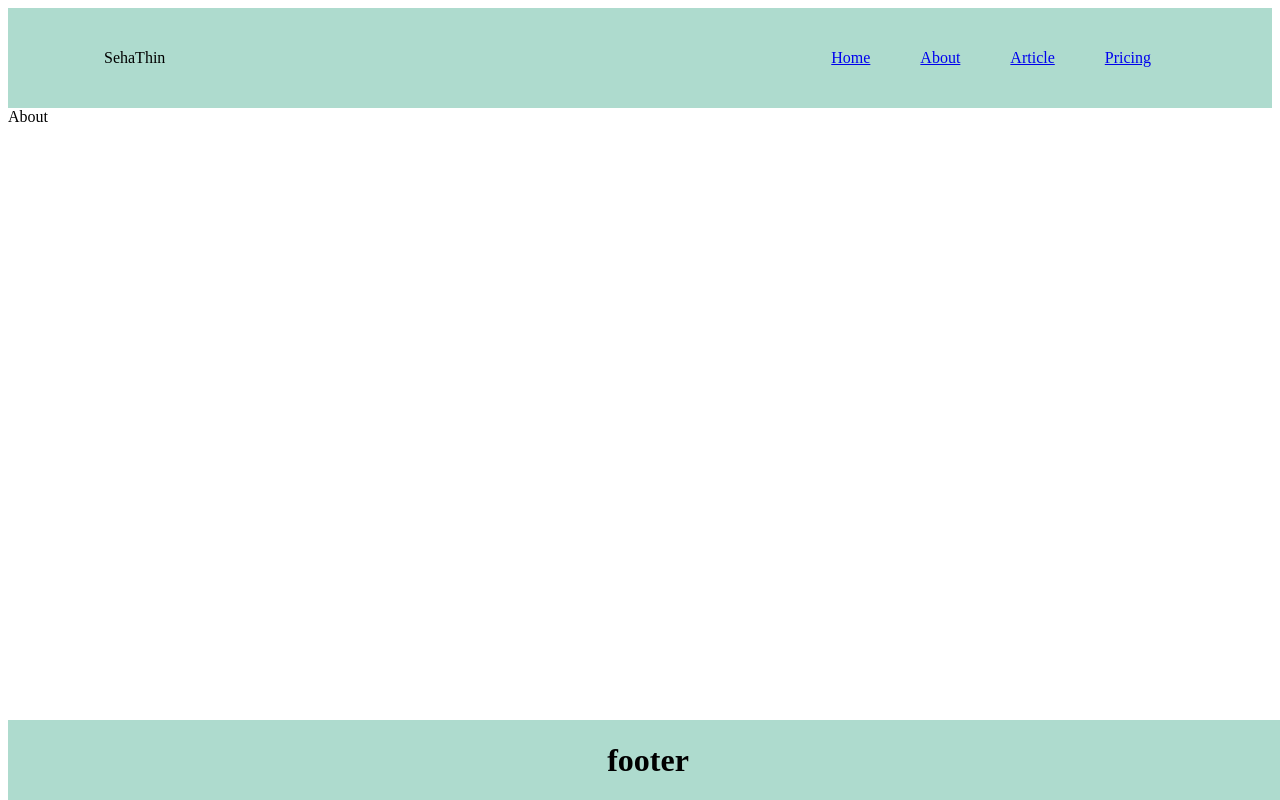
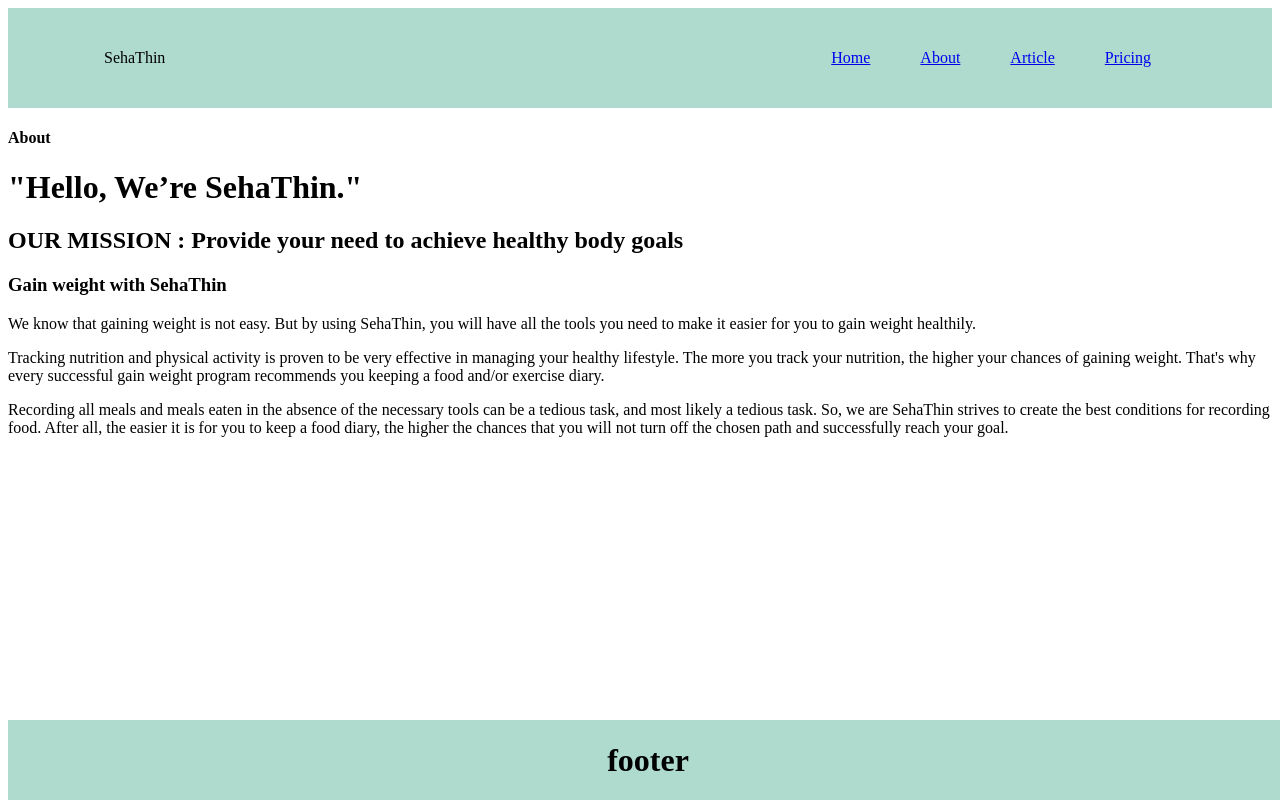
Before and after one commit to allfelaapk/sehathin-new, a React (Create React App) app: page /about in a window 1280 px wide. Built offline with nearby package versions, Linux system fonts and the light colour scheme.

Commit message:
Struktur about

```diff
--- a/src/pages/About.tsx
+++ b/src/pages/About.tsx
@@ -1,5 +1,18 @@
 import React from 'react';
 
 export default function About() {
-  return <div>About</div>;
+  return (
+    <><div className="jumbotron">
+        <h4>About</h4>
+        <h1>"Hello, We’re SehaThin."</h1>
+        <h2>OUR MISSION : Provide your need to achieve healthy body goals</h2>
+      </div>
+      <div className="descript">
+        <h3>Gain weight with SehaThin</h3>
+        <p>We know that gaining weight is not easy. But by using SehaThin, you will have all the tools you need to make it easier for you to gain weight healthily. </p>
+        <p>Tracking nutrition and physical activity is proven to be very effective in managing your healthy lifestyle. The more you track your nutrition, the higher your chances of gaining weight. That's why every successful gain weight program recommends you keeping a food and/or exercise diary. </p>
+        <p>Recording all meals and meals eaten in the absence of the necessary tools can be a tedious task, and most likely a tedious task. So, we are SehaThin strives to create the best conditions for recording food. After all, the easier it is for you to keep a food diary, the higher the chances that you will not turn off the chosen path and successfully reach your goal.</p>
+      </div></>
+  )
+
 }
```
Also changed, not shown: package.json (+5 -2 lines), 1 other file (tests, documents, lock files or other folders).
